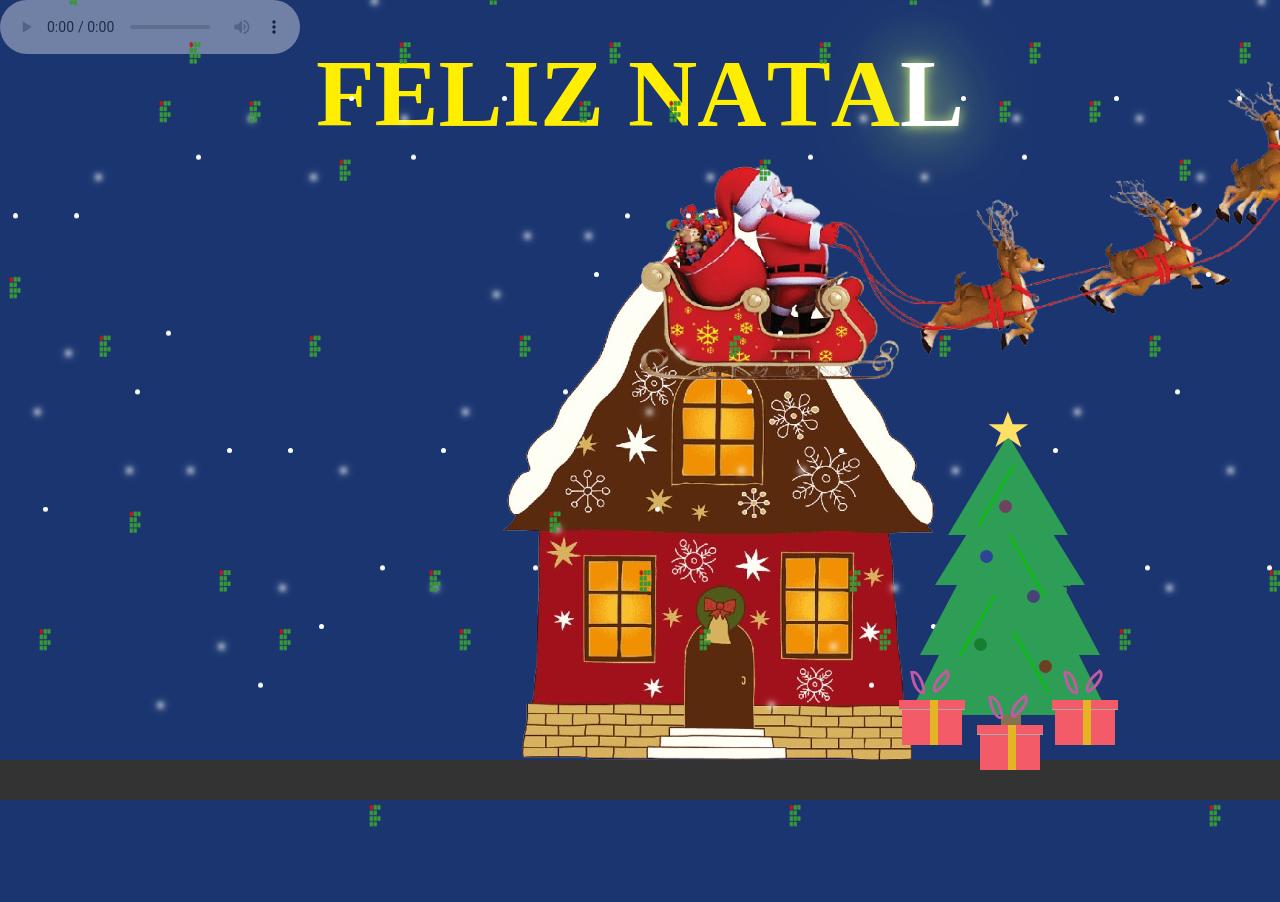
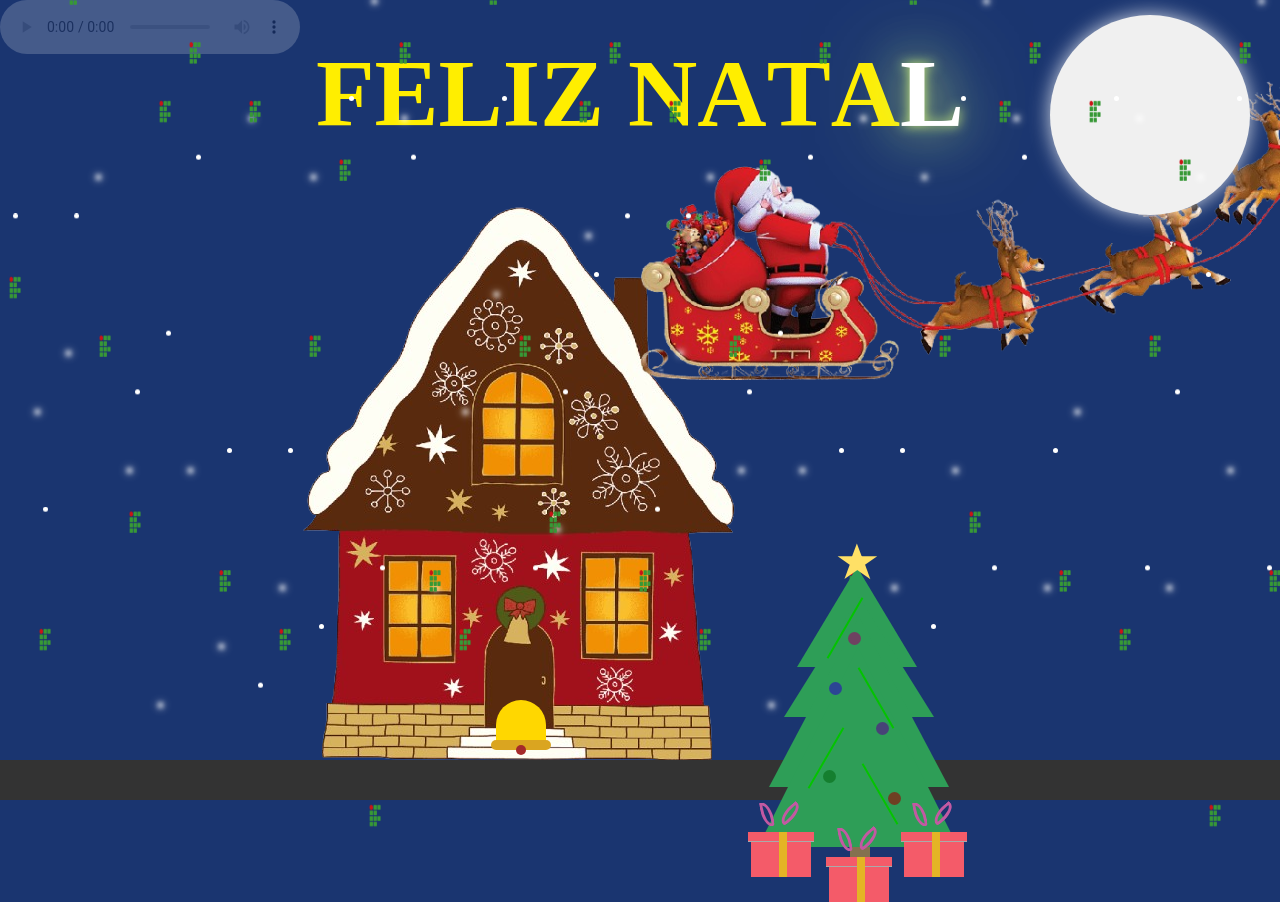
Before and after one commit to BMazario/animantion-Mazario-e-Gasparotto-Info-241-DWEB, a plain HTML site: page index.html in a window 1280 px wide. Shown: the top 902 px of the page. Before the commit the page ends 852 px from the top, so only its background shows below. Drawn offline with Linux system fonts and the light colour scheme.

Commit message:
gabriela

```diff
--- a/css/estilo.css
+++ b/css/estilo.css
@@ -16,7 +16,7 @@
 
   }
   audio {
-    opacity: 40%;
+    opacity: 20%;
 
   }
   .container{
@@ -151,8 +151,8 @@
 
   .tree {
     position: absolute;
-    top: 11.5cm;
-    left: 25cm;
+    top: 15cm;
+    left: 21cm;
     transform: translate(-50%, -50%);
     display: flex;
     justify-content: center;
@@ -528,12 +528,64 @@
   background-color: #333;
 }
 
+
+
 .lua {
   top: 15px;
-  left: 1000px;
+  left: 1050px;
   width: 200px;
   height: 200px;
-  border-radius: 50%;
+  border-radius: 80%;
   background-color: #f0f0f0;
+  position: absolute;
+  overflow: hidden;
+  box-shadow: 0 0 20px rgba(255, 255, 255, 0.8);
+
+}
+
+@keyframes balanco {
+  0% { transform: rotate(0deg); }
+  25% { transform: rotate(-10deg); }
+  50% { transform: rotate(0deg); }
+  75% { transform: rotate(10deg); }
+  100% { transform: rotate(0deg); }
+}
+
+.sino-container {
+  position: absolute;
+  top: 700px;
+  left: 496px;
+  width: 50px;
+  height: 50px;
+  animation: balanco 1s infinite ease-in-out;
+  transform-origin: top center;
+}
+
+.sino {
+  width: 50px;
+  height: 50px;
+  background-color: gold;
+  border-radius: 50% 50% 0 0;
   position: relative;
 }
+
+.base {
+  width: 60px;
+  height: 10px;
+  background-color: goldenrod;
+  position: absolute;
+  bottom: 0;
+  left: -5px;
+  border-radius: 5px;
+}
+
+.badalo {
+  width: 10px;
+  height: 10px;
+  background-color: brown;
+  border-radius: 50%;
+  position: absolute;
+  bottom: -5px;
+  left: 50%;
+  transform: translateX(-50%);
+}
--- a/index.html
+++ b/index.html
@@ -11,17 +11,27 @@
 <body>
   <div id="chao"></div>
 
+
   <audio controls autoplay>
-    <source src="som/Jingle Bells - Kevin MacLeod.mp3" type="audio/mp3">
+    <source src="som/Deck the Halls B - Kevin MacLeod.mp3" type="audio/mp3">
     Seu navegador não suporta o elemento de áudio.
 </audio>
+
 
 
   <div class="imagem">
     <img src="imagens/treno.png" alt="" width="700px" height="300px">
   </div>
 
-   <div class="lua"></div>
+    <div class="lua"></div>
+    <div class="sino-container">
+      <div class="sino">
+          <div class="base"></div>
+          <div class="badalo"></div>
+      </div>
+  </div>
+
+
 
 
   <div class="container" >
@@ -155,6 +165,7 @@
 
 
 
+
 <div class="imagemcasa">
   <img src="imagens/cassa.png" alt="" >
 </div>
```
